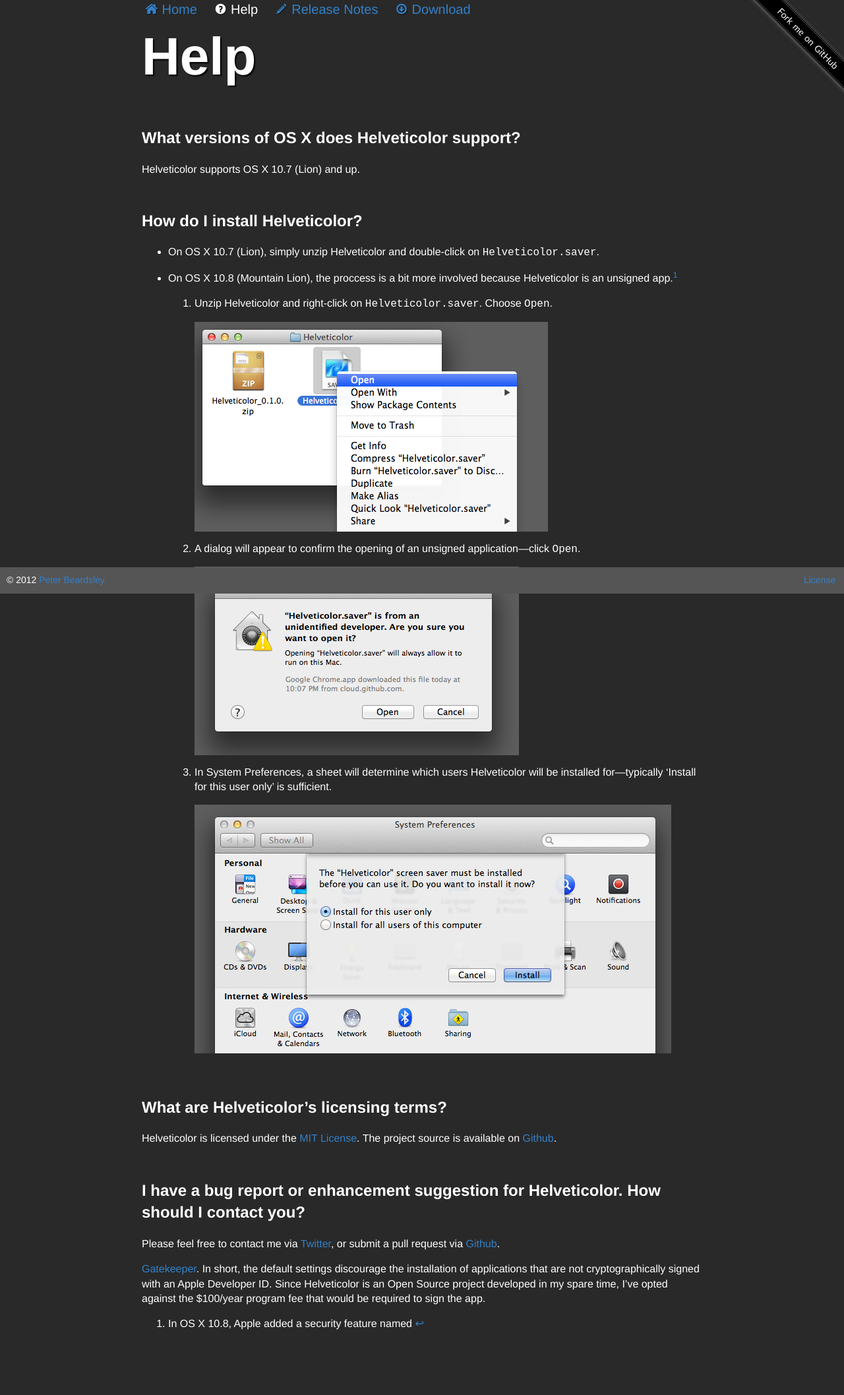
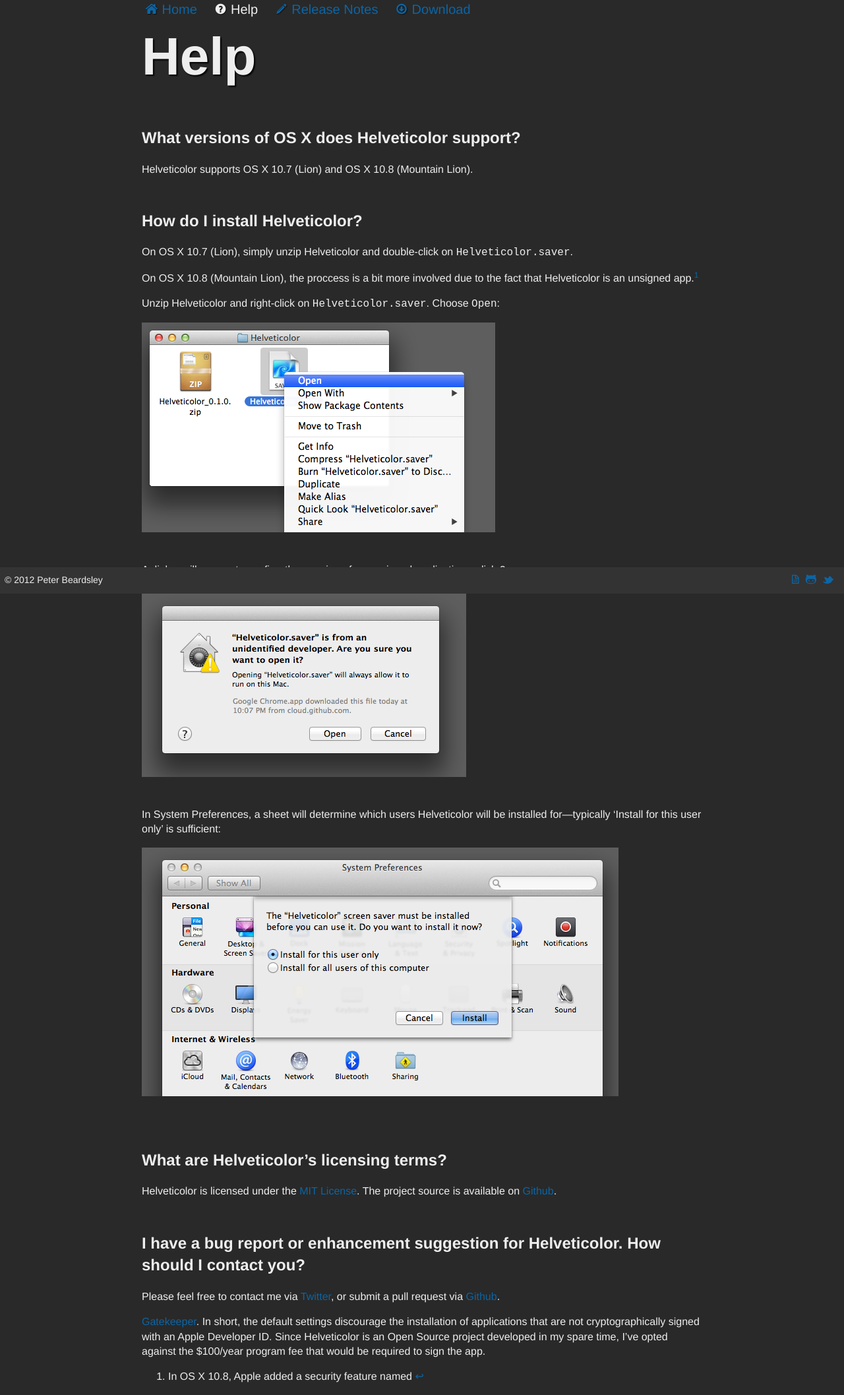
Before and after one commit to pjbeardsley/Helveticolor, a Jekyll site: the page built from help.markdown, in a window 1280 px wide. Shown: the whole page at 66% size. Built offline with Jekyll 4.4.1, drawn with Linux system fonts in a browser that asks for light colours; nearby versions of some CDN libraries; before the commit the page ends 2035 px from its top, so only the background shows below that.

Commit message:
Site layout tweaks.

```diff
--- a/_config.yml
+++ b/_config.yml
@@ -1,14 +1,18 @@
 navigation:
 - text: Home
+  id: home
   url: /index.html
   icon: icon-home
 - text: Help
+  id: help
   url: /help.html
   icon: icon-question-sign
 - text: Release Notes
+  id: release_notes
   url: /release_notes.html
   icon: icon-pencil
 - text: Download
+  id: download
   url: https://github.com/downloads/pjbeardsley/Helveticolor/Helveticolor_0.1.0.zip
   icon: icon-download
 layout: default
--- a/_layouts/default.html
+++ b/_layouts/default.html
@@ -18,9 +18,8 @@
 
 	<!--<script src="js/libs/modernizr-2.5.3.min.js"></script>-->
 </head>
-<body id="{{ page.id }}">
+<body class="{{page.class}}" id="{{ page.id }}">
 <header>
-	<div id="github_banner"><a href="https://github.com/pjbeardsley/Helveticolor">Fork me on GitHub</a></div>
 	<div id="nav_and_header_container">
 		<ul id="nav">
 			    {% for link in site.navigation %}
@@ -29,7 +28,7 @@
 			        {% assign active = 'true' %}
 			      {% endif %}
 
-			      <li{% if active == 'true' %} {{ 'class="active"' }} {% endif %}>
+			      <li id="{{ link.id }}" {% if active == 'true' %} {{ 'class="active"' }} {% endif %}>
 			        <a href="{% if link.text != 'Download' %}{{ '/Helveticolor' }}{% endif %}{{ link.url }}"><i class="{{ link.icon }}"></i> {{ link.text }}</a>
 			      </li>
 			    {% endfor %}
@@ -47,7 +46,12 @@
 	{{content}}
 </div>
 <footer>
-© 2012 <a href="http://pjbeardsley.net">Peter Beardsley</a> <span><a href="/Helveticolor/license.html">License</a></span>
+	<span id="copyright">© 2012 Peter Beardsley</span>
+	<span id="links">
+		<a href="/Helveticolor/license.html"><i class="icon-file"></i></a>
+		<a href="https://github.com/pjbeardsley/Helveticolor"><i class="icon-github"></i></a>
+		<a href="http://twitter.com/helveticolor"><i class="icon-twitter"></i></a>
+	</span>
 </footer>
 
 <script src="//ajax.googleapis.com/ajax/libs/jquery/1.7.2/jquery.min.js"></script>
--- a/css/style.css
+++ b/css/style.css
@@ -11,7 +11,7 @@
 html, button, input, select, textarea { font-family: sans-serif; color: #222; }
 body {
   background-color: rgb(41, 41, 41);
-  color: #ffffff;
+  color: #eee;
   font-family: "Helvetica Neue Light", "Helvetica Neue", Helvetica, Arial, "Lucida Grande", sans-serif;
   font-weight: 300;
   font-size: 16px;
@@ -31,10 +31,10 @@
 ::selection { background: #fe57a1; color: #fff; text-shadow: none; }
 
 a {
-  color: #3381c9;
+  color: #0c65a4;
   text-decoration: none;
 }
-a:visited { color: #4183C4; }
+a:visited { color: #0c65a4; }
 a:hover { color: #3e9ef7; }
 a:focus { outline: thin dotted; }
 a:hover, a:active { outline: 0; }
@@ -93,71 +93,6 @@
    Author: Peter Beardsley
    ========================================================================== */
 
-/* Github banner (courtesy of http://www.terrenceryan.com/blog/post.cfm/github-ribbons-in-css). */
-#github_banner{
-  float: right;
-  height: 149px;
-  width: 149px;
-  overflow:hidden;
-  padding: 0;
-  margin: 0;
-  z-index: 2;
-}
-
-#github_banner a {
-  display: block;
-  width: 190px;
-  font-size: 14px;
-  font-family: Frutiger, "Frutiger Linotype", Univers, Calibri, "Gill Sans", "Gill Sans MT",
-    "Myriad Pro", Myriad, "DejaVu Sans Condensed", "Liberation Sans", "Nimbus Sans L", Tahoma,
-    Geneva, "Helvetica Neue", Helvetica, Arial, sans serif;
-  background-color: #333;
-  color: #FFF;
-  word-spacing: 2px;
-  text-decoration: none;
-  padding: 5px 15px 5px 25px;
-
-  position:relative;
-  left: 20px;
-  top: -37px;
-  text-align: center;
-
-  -moz-transform-origin: 0 0 ;
-  -moz-transform:rotate(45deg);
-  -moz-box-shadow:    1px 1px 5px 1px #666;
-
-  -webkit-transform-origin: 0 0 ;
-  -webkit-transform:rotate(45deg);
-  -webkit-box-shadow: 1px 1px 5px 1px #666;
-
-  -ms-transform-origin: 0 0 ;
-  -ms-transform:rotate(45deg);
-  -ms-box-shadow: 1px 1px 5px 1px #666;
-
-  transform-origin: 0 0 ;
-  transform:rotate(45deg);
-  box-shadow: 1px 1px 5px 1px #666;
-
-  background-image: linear-gradient(bottom, #000000 3%, #666666 5%, #000000 7%, #000000 93%, #666666 95%, #000000 97%);
-  background-image: -o-linear-gradient(bottom, #000000 3%, #666666 5%, #000000 7%, #000000 93%, #666666 95%, #000000 97%);
-  background-image: -moz-linear-gradient(bottom, #000000 3%, #666666 5%, #000000 7%, #000000 93%, #666666 95%, #000000 97%);
-  background-image: -webkit-linear-gradient(bottom, #000000 3%, #666666 5%, #000000 7%, #000000 93%, #666666 95%, #000000 97%);
-  background-image: -ms-linear-gradient(bottom, #000000 3%, #666666 5%, #000000 7%, #000000 93%, #666666 95%, #000000 97%);
-
-  background-image: -webkit-gradient(
-    linear,
-    left bottom,
-    left top,
-    color-stop(0.03, #000000),
-    color-stop(0.05, #666666),
-    color-stop(0.07, #000000),
-    color-stop(0.93, #000000),
-    color-stop(0.95, #666666),
-    color-stop(0.97, #000000)
-  );
-}
-
-
  #nav_and_header_container,
  #main {
   width: 850px;
@@ -182,7 +117,7 @@
     vertical-align: center;
   }
   ul#nav li.active a {
-    color: #fff;
+    color: #eee;
   }
 
 h1 {
@@ -295,16 +230,23 @@
   font-size: 14px;
   font-weight: 400;
   margin: 0;
-  padding: 10px;
+  padding: 7px;
   position: fixed;
   bottom: 0;
   width: 99%;
-  background-color: #555555;
+  background-color: #333;
 }
-  footer span {
-    float: right;
-    margin-right: 10px;
-  }
+span#copyright {
+  line-height: 24px;
+}
+span#links {
+  float: right;
+  margin-right: 10px;
+  font-size: 18px;
+}
+span#links a {
+  margin-left: 5px;
+}
 
 ol li img {
   margin: 15px 0 15px 0;
@@ -319,6 +261,10 @@
 
 h2 {
   margin-top: 50px;
+}
+
+body#help img {
+  margin-bottom: 30px;
 }
 
 /* =============================================================================
--- a/help.markdown
+++ b/help.markdown
@@ -1,23 +1,37 @@
 ---
 layout: default
 title: Help
-id: interior
+class: interior
+id: help
 ---
 
 ## What versions of OS X does Helveticolor support?
 
-Helveticolor supports OS X 10.7 (Lion) and up.
+Helveticolor supports OS X 10.7 (Lion) and OS X 10.8 (Mountain Lion).
 
 ## How do I install Helveticolor?
 
-- On OS X 10.7 (Lion), simply unzip Helveticolor and double-click on `Helveticolor.saver`.
+On OS X 10.7 (Lion), simply unzip Helveticolor and double-click on `Helveticolor.saver`.
 
-- On OS X 10.8 (Mountain Lion), the proccess is a bit more involved because Helveticolor
+On OS X 10.8 (Mountain Lion), the proccess is a bit more involved due to the fact that Helveticolor
 is an unsigned app.[^1]
 
-  1. Unzip Helveticolor and right-click on `Helveticolor.saver`.  Choose `Open`. ![Open](/Helveticolor/img/helveticolor_open.png)
-  2. A dialog will appear to confirm the opening of an unsigned application—click `Open`. ![Are You Sure](/Helveticolor/img/helveticolor_are_you_sure.png)
-  3. In System Preferences, a sheet will determine which users Helveticolor will be installed for—typically 'Install for this user only' is sufficient. ![Install for user](/Helveticolor/img/helveticolor_install_for_user.png)
+Unzip Helveticolor and right-click on `Helveticolor.saver`.  Choose `Open`:
+
+![Open](/Helveticolor/img/helveticolor_open.png)
+
+
+A dialog will appear to confirm the opening of an unsigned application—click `Open`:
+
+![Are You Sure](/Helveticolor/img/helveticolor_are_you_sure.png)
+
+
+
+
+
+In System Preferences, a sheet will determine which users Helveticolor will be installed for—typically 'Install for this user only' is sufficient:
+
+![Install for user](/Helveticolor/img/helveticolor_install_for_user.png)
 
 ## What are Helveticolor's licensing terms?
 
--- a/js/script.js
+++ b/js/script.js
@@ -28,4 +28,16 @@
 			3000
 		);
 	}
+
+	$('#download').click(function() {
+		_gaq.push(['_trackEvent', 'Downloads', 'Header Download']);
+	});
+
+	$('.download_button').click(function() {
+		_gaq.push(['_trackEvent', 'Downloads', 'Button Download']);
+	});
+
+	$('.release_notes_download').click(function() {
+		_gaq.push(['_trackEvent', 'Downloads', 'Release Notes Download']);
+	});
 });
```
Also changed, not shown: release_notes.html (+7 -5 lines).
